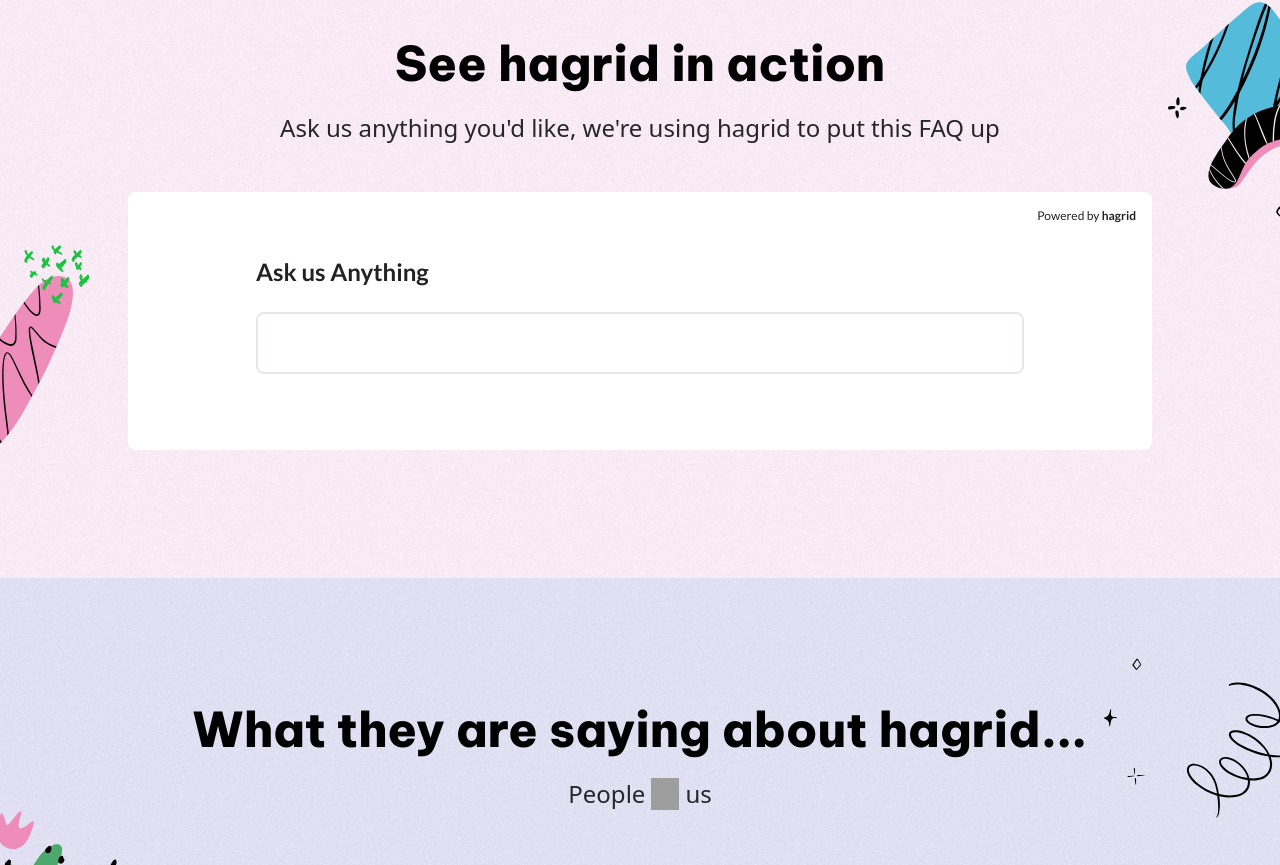
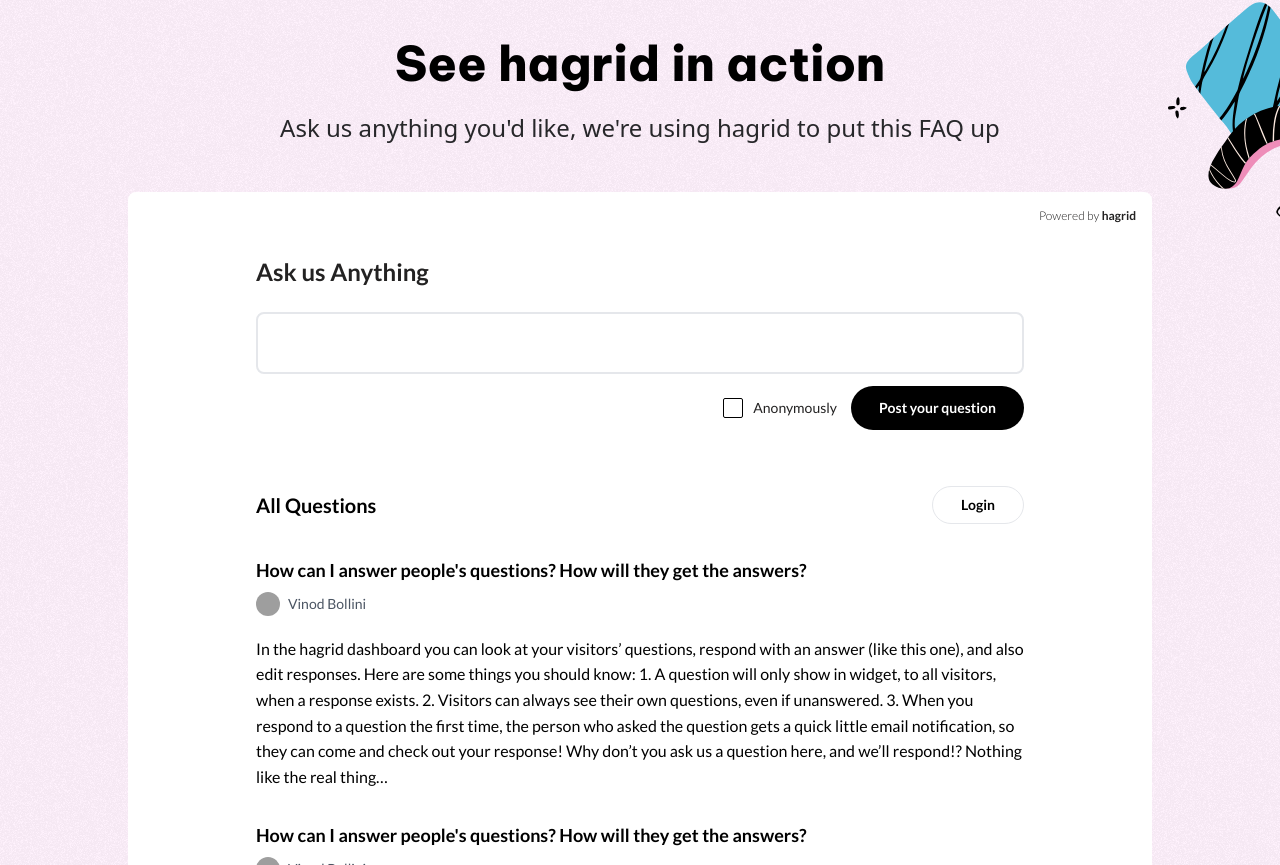
Before and after one commit to giperfast/hagrid-landing, a React app: page / in a window 1280 px wide. Shown: the part 4215-5080 px from the top of the page. Built offline with nearby package versions, Linux system fonts and the light colour scheme; grey boxes are pictures that could not be loaded.

Commit message:
Сделал новый тип кнопок, сделал чекбоксы

```diff
--- a/src/components/UI/button/Button.jsx
+++ b/src/components/UI/button/Button.jsx
@@ -2,12 +2,15 @@
 import classNames from "classnames";
 import classes from './Button.module.css';
 
-function Button({children, size, ...attrs}) {
+// size: small, medium, large
+// type: rectangle, rounded
+
+function Button({children, size = 'medium', type = 'rectangle', ...attrs}) {
 
     let Tag = attrs.href ? 'a' : 'button'
 
     return (
-        <Tag {...attrs} className={classNames(classes.button, classes[size])}>
+        <Tag {...attrs} className={classNames(classes.button, classes[type], classes[size])}>
             {children}
         </Tag>
     );
--- a/src/components/UI/button/Button.module.css
+++ b/src/components/UI/button/Button.module.css
@@ -1,9 +1,4 @@
-.button:hover
-{
-    transform: translateY(-5px);
-}
-
-.button
+.rectangle.button
 {
     text-decoration: none;
     color: #ffffff;
@@ -12,25 +7,57 @@
     font-weight: 800;
     overflow: hidden;
     transition: transform .3s;
+    cursor: pointer;
 }
 
-.small
+.rectangle.button:hover
+{
+    transform: translateY(-5px);
+}
+
+.rectangle.small
 {
     background: #ffffff;
     box-shadow: 8px 8px 0px 0px rgba(255, 255, 255, 0.3);
 }
 
-.medium
+.rectangle.medium
 {
     padding: 12px 32px 12px 32px;
     box-shadow: 6px 6px 0px 0px rgba(0, 0, 0, 0.3);
     line-height: 24px;
 }
 
-.large
+.rectangle.large
 {
     padding: 24px 48px 24px 48px;
     box-shadow: 8px 8px 0px 0px rgba(0, 0, 0, 0.3);
     font-size: 18px;
     line-height: 28px;
 }
+
+.rounded.button
+{
+    border-radius: 9999px;
+    color: #ffffff;
+    background-color: #000000;
+    font-size: 14px;
+    font-weight: 700;
+    line-height: 20px;
+    font-family: Lato;
+    border: 0;
+    cursor: pointer;
+}
+
+.rounded.small
+{
+    padding: 8px 28px 8px 28px;
+    color: #000000;
+    background-color: #ffffff;
+    border: 1px solid #e5e7eb;
+}
+
+.rounded.medium
+{
+    padding: 12px 28px 12px 28px;
+}
--- /dev/null
+++ b/src/components/UI/checkbox/Checkbox.jsx
@@ -0,0 +1,14 @@
+import React from 'react';
+import classes from './Checkbox.module.css';
+
+function Checkbox({label, ...attrs}) {
+
+    return (
+        <div className={classes.checkbox}>
+            <input type="checkbox" id="checkbox" className={classes.input} {...attrs}/>
+            <label htmlFor="checkbox" className={classes.label}>{label}</label>
+        </div>
+    );
+}
+
+export default Checkbox;
--- /dev/null
+++ b/src/components/UI/checkbox/Checkbox.module.css
@@ -0,0 +1,45 @@
+@import url('https://fonts.googleapis.com/css2?family=Lato:wght@300;400;700&display=swap');
+
+.checkbox
+{
+    display: flex;
+    flex-direction: row;
+    align-items: center;
+}
+
+.input
+{
+    appearance: none;
+    background-color: initial;
+    border: 1px solid #000000;
+    border-radius: 2px;
+    display: block;
+    height: 20px;
+    width: 20px;
+    margin: 0;
+}
+
+.input:checked
+{
+    border: 0;
+}
+
+.input:checked::after
+{
+    content: "";
+    display: block;
+    width: 100%;
+    height: 100%;
+    border-radius: 2px;
+    background: #000000 url('../../../assets/images/utils/checkbox.svg') no-repeat center center;
+    transition: all .3s;
+}
+
+.label
+{
+    color: #232222;
+    font-family: Lato;
+    font-size: 14px;
+    line-height: 20px;
+    margin-left: 10px;
+}
--- a/src/components/UI/footer/Footer.jsx
+++ b/src/components/UI/footer/Footer.jsx
@@ -1,6 +1,5 @@
 import React from 'react';
 import classes from './Footer.module.css';
-import Button from '../button/Button.jsx';
 
 import logo from '../../../assets/images/logo.svg';
 import badge from '../../../assets/images/top-post-badge.svg';
--- a/src/components/UI/hero-images/HeroImages.jsx
+++ b/src/components/UI/hero-images/HeroImages.jsx
@@ -5,6 +5,7 @@
 import image_2 from '../../../assets/images/hero/hero-img-2.png';
 import image_3 from '../../../assets/images/hero/hero-img-3.png';
 
+const images = [image_1, image_2, image_3]
 
 function HeroImage({image}) {
     return (
@@ -14,10 +15,7 @@
     )
 }
 
-
 function HeroImages() {
-    const images = [image_1, image_2, image_3]
-
     return (
         <div className={classes.images}>
         {
--- a/src/components/UI/questions/Questions.jsx
+++ b/src/components/UI/questions/Questions.jsx
@@ -1,9 +1,39 @@
 import React, { useState } from 'react';
 import classes from './Questions.module.css';
 import classNames from "classnames";
+import Checkbox from '../checkbox/Checkbox.jsx';
+import Button from '../button/Button.jsx';
+
+
+function Card() {
+    return (
+        <div className={classes.card}>
+            <div className={classes.question}>
+                <div className={classes.title}>
+                    How can I answer people's questions? How will they get the answers?
+                </div>
+                <div className={classes.user}>
+                    <img className={classes.avatar} src="https://lh3.googleusercontent.com/a-/AOh14Gj-6rn4-elWTtG_j1J9lY6BFbvYNniL_-3Adiy3xQ=s96-c" alt=""/>
+                    <p className={classes.username}>Vinod Bollini</p>
+                </div>
+            </div>
+            <div className={classes.answer}>
+            In the hagrid dashboard you can look at your visitors’
+            questions, respond with an answer (like this one), and
+            also edit responses. Here are some things you should know:
+            1. A question will only show in widget, to all visitors,
+            when a response exists. 2. Visitors can always see their
+            own questions, even if unanswered. 3. When you respond to
+            a question the first time, the person who asked the question
+            gets a quick little email notification, so they can come
+            and check out your response! Why don’t you ask us a question
+            here, and we’ll respond!? Nothing like the real thing…
+            </div>
+        </div>
+    )
+}
 
 function Questions() {
-
     return (
         <div className={classes.container}>
             <a href="#" className={classes.watermark}>Powered by <span className={classes.bold}>hagrid</span></a>
@@ -13,7 +43,25 @@
                 <div className={classes.input_container}>
                     <div id="post_text" className={classes.input} contentEditable></div>
                 </div>
+                <div className={classes.submit_container}>
+                    <Checkbox label="Anonymously"/>
+                    <Button type="rounded" size="medium">Post your question</Button>
+                </div>
            </div>
+           <div className={classes.title_container}>
+                <p className={classes.sub_title}>All Questions</p>
+                <Button type="rounded" size="small">Login</Button>
+            </div>
+
+            <Card/>
+            <Card/>
+            <Card/>
+            <Card/>
+            <Card/>
+
+            <div className={classes.bottom_container}>
+                <Button type="rounded" size="small">Load more questions</Button>
+            </div>
         </div>
     );
 }
--- a/src/components/UI/questions/Questions.module.css
+++ b/src/components/UI/questions/Questions.module.css
@@ -21,6 +21,7 @@
     line-height: 16px;
     padding: 16px;
     text-decoration: none;
+    font-weight: 300;
 }
 
 .watermark .bold
@@ -67,3 +68,89 @@
 {
     border-color: #d8b4fe;
 }
+
+.card
+{
+    position: relative;
+    padding: 16px 128px 16px 128px;
+    text-align: left;
+}
+
+.question
+{
+    padding-bottom: 20px;
+}
+
+.title
+{
+    font-size: 18px;
+    font-weight: 700;
+    line-height: 28px;
+}
+
+.user
+{
+    display: flex;
+    flex-direction: row;
+    align-items: center;
+    column-gap: 8px;
+    margin-top: 8px;
+}
+
+.avatar
+{
+    border-radius: 50%;
+    width: 24px;
+    height: 24px;
+}
+
+.username
+{
+    color: #4b5563;
+    font-size: 14px;
+    font-weight: 400;
+    line-height: 20px;
+    margin: 0;
+}
+
+.answer
+{
+    font-size: 16px;
+    font-weight: 400;
+    line-height: 25.6px;
+}
+
+.submit_container
+{
+    display: flex;
+    justify-content: flex-end;
+    column-gap: 14px;
+}
+
+.title_container
+{
+    display: flex;
+    justify-content: space-between;
+    align-items: center;
+    padding: 24px 128px 16px 128px;
+}
+
+.sub_title
+{
+    font-size: 20px;
+    line-height: 28px;
+    font-weight: 700;
+    margin: 0;
+    padding: 0;
+}
+
+.bottom_container
+{
+    display: flex;
+    flex-direction: row;
+    align-content: center;
+    justify-content: center;
+    align-items: center;
+    padding-bottom: 8px;
+    padding-top: 8px;
+}
--- a/src/components/UI/showcase/Showcase.jsx
+++ b/src/components/UI/showcase/Showcase.jsx
@@ -1,4 +1,4 @@
-import React, { useState, useEffect } from 'react';
+import React, { useState } from 'react';
 import classes from './Showcase.module.css';
 import classNames from "classnames";
 
```
Also changed, not shown: src/assets/images/utils/checkbox.svg (added).
